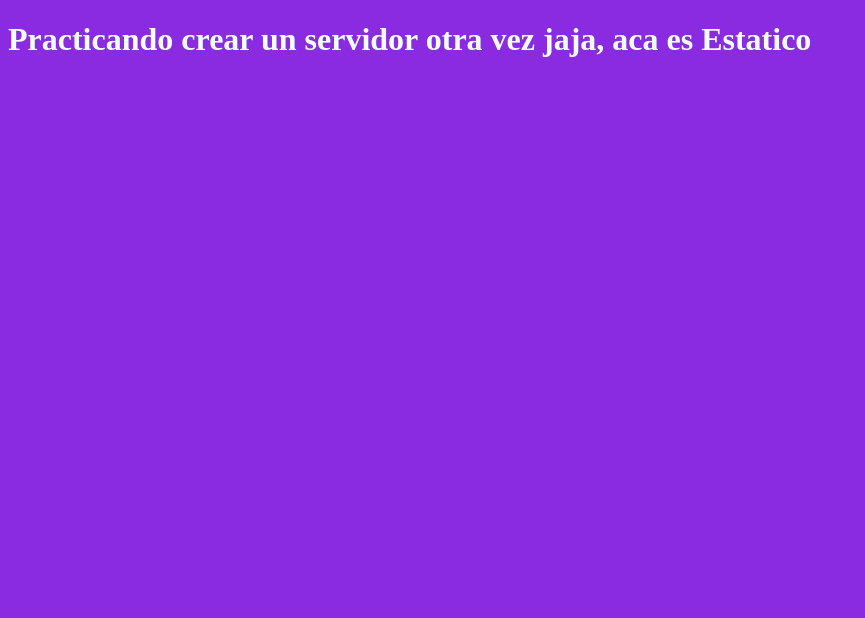
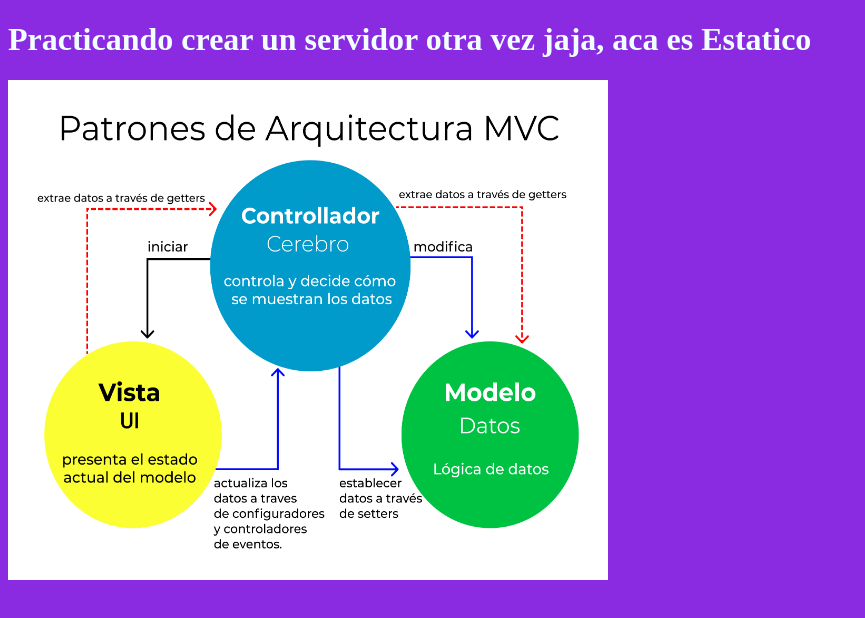
Before and after one commit to GloriaRamosM/practicadecreaciondeServidor2, a website: page public/index.html in a window 1280 px wide. Shown: the whole page, without its empty margins (0-865 px from the left). Drawn offline with Linux system fonts and the light colour scheme.

Commit message:
agregue una imagen

```diff
--- a/public/index.css
+++ b/public/index.css
@@ -2,3 +2,8 @@ body{
     background-color: blueviolet;
     color: azure;
 }
+
+picture img{
+    width: 600px;
+    height: 500px;
+}
--- a/public/index.html
+++ b/public/index.html
@@ -10,6 +10,11 @@
 
 <body>
     <h1> Practicando crear un servidor otra vez jaja, aca es Estatico</h1>
+
+    <picture>
+        <img src="./img/MVC3.png" alt="">
+    </picture>
+
 </body>
 
 </html>
```
Also changed, not shown: public/img/MVC3.png (added).
